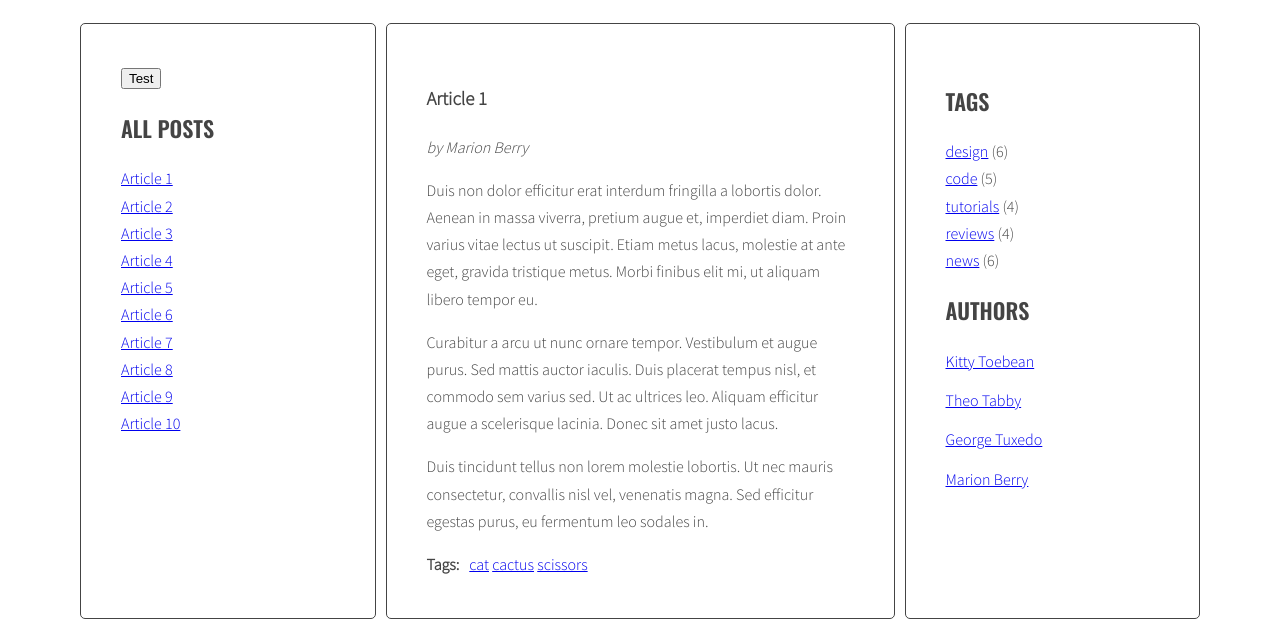
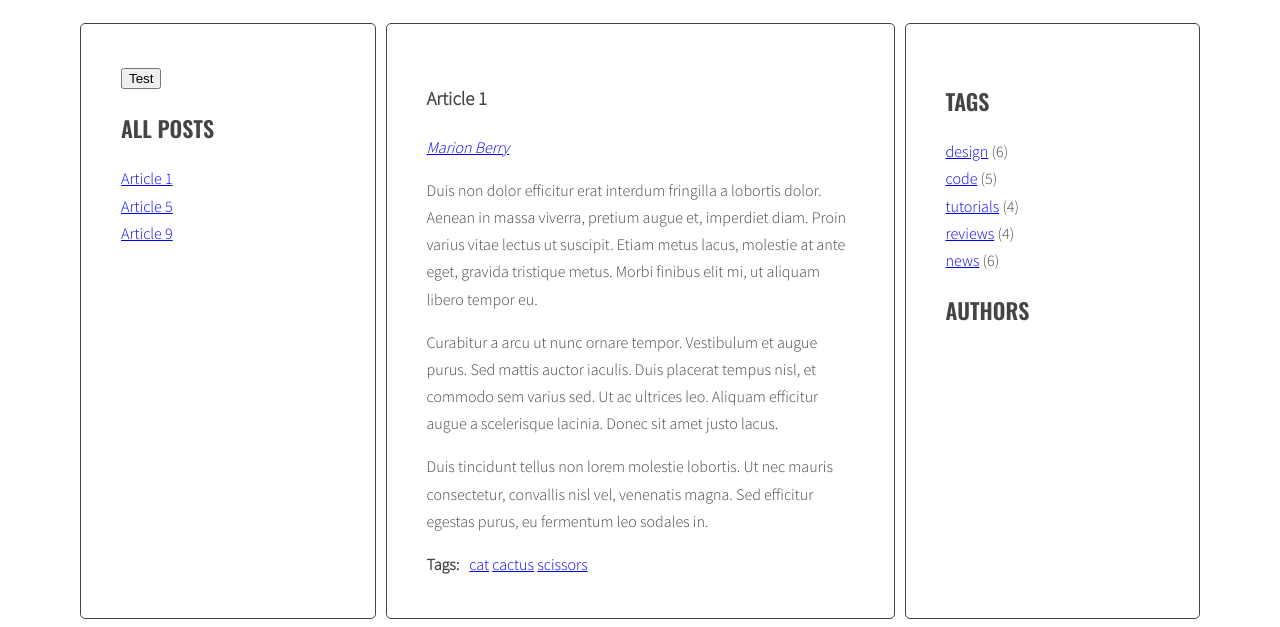
Before and after one commit to jpniak/javascript-blog, a website: page index.html in a window 1280 px wide. Both pictures are taken after a click on the link "Marion Berry". Shown: the part 220-847 px from the top of the page. Drawn offline with nearby package versions, Linux system fonts and the light colour scheme.

Commit message:
Add javascript blog after 6.2 module

```diff
--- a/index.html
+++ b/index.html
@@ -30,9 +30,9 @@
         </ul>
       </aside>
       <section class="posts">
-        <article class="post active" id="article-1" data-tags="cat cactus scissors">
+        <article class="post active" id="article-1" data-tags="cat cactus scissors" data-author="Marion Berry">
           <h3 class="post-title">Article 1</h3>
-          <p class="post-author">by Marion Berry</p>
+          <p class="post-author"></p>
           <div class="post-content">
             <p>Duis non dolor efficitur erat interdum fringilla a lobortis dolor. Aenean in massa viverra, pretium augue et, imperdiet diam. Proin varius vitae lectus ut suscipit. Etiam metus lacus, molestie at ante eget, gravida tristique metus. Morbi finibus elit mi, ut aliquam libero tempor eu.</p>
 
@@ -48,9 +48,9 @@
             </ul>
           </div>
         </article>
-        <article class="post" id="article-2" data-tags="dogs cats">
+        <article class="post" id="article-2" data-tags="dogs cats" data-author="Theo Tabby">
           <h3 class="post-title">Article 2</h3>
-          <p class="post-author">by Theo Tabby</p>
+          <p class="post-author"></p>
           <div class="post-content">
             <p>Phasellus sollicitudin, arcu vel iaculis ullamcorper, quam leo viverra orci, et faucibus quam sapien vel est. Maecenas ac suscipit elit. Nullam interdum, lorem vitae venenatis pulvinar, ex dui malesuada nunc, tempus cursus enim metus vel nulla.</p>
 
@@ -66,9 +66,9 @@
             </ul>
           </div>
         </article>
-        <article class="post" id="article-3" data-tags="bike e-bike skates">
+        <article class="post" id="article-3" data-tags="bike e-bike skates" data-author="George Tuxedo">
           <h3 class="post-title">Article 3</h3>
-          <p class="post-author">by George Tuxedo</p>
+          <p class="post-author"></p>
           <div class="post-content">
             <p>Mauris vel pellentesque turpis, ac sodales nisl. Quisque iaculis mi velit, ut convallis tellus accumsan a. Quisque iaculis, nisi et dignissim tincidunt, nisl eros euismod nulla, finibus laoreet erat enim posuere elit.</p>
 
@@ -84,9 +84,9 @@
             </ul>
           </div>
         </article>
-        <article class="post" id="article-4" data-tags="ski snowboard snowblades">
+        <article class="post" id="article-4" data-tags="ski snowboard snowblades" data-author="Kitty Toebean">
           <h3 class="post-title">Article 4</h3>
-          <p class="post-author">by Kitty Toebean</p>
+          <p class="post-author"></p>
           <div class="post-content">
             <p>Morbi vel cursus nulla, vel varius mauris. Suspendisse sed elit sit amet risus faucibus vestibulum ut sit amet purus. Donec orci est, condimentum ut quam quis, scelerisque fringilla ligula.</p>
 
@@ -103,9 +103,9 @@
             </ul>
           </div>
         </article>
-        <article class="post" id="article-5" data-tags="trial mtb bike">
+        <article class="post" id="article-5" data-tags="trial mtb bike" data-author="Marion Berry">
           <h3 class="post-title">Article 5</h3>
-          <p class="post-author">by Marion Berry</p>
+          <p class="post-author"></p>
           <div class="post-content">
             <p>Suspendisse sem eros, euismod condimentum arcu ac, consequat fermentum orci. Nam convallis lacus nec interdum vestibulum. Vestibulum luctus, quam eu tristique ornare, lorem nibh sodales enim, vitae tempor dolor ante vitae tortor.</p>
 
@@ -121,9 +121,9 @@
             </ul>
           </div>
         </article>
-        <article class="post" id="article-6" data-tags="graffiti street art">
+        <article class="post" id="article-6" data-tags="graffiti street art" data-author="George Tuxedo">
           <h3 class="post-title">Article 6</h3>
-          <p class="post-author">by George Tuxedo</p>
+          <p class="post-author"></p>
           <div class="post-content">
             <p>Donec posuere iaculis ante sed hendrerit. Lorem ipsum dolor sit amet, consectetur adipiscing elit. Quisque hendrerit neque nec urna tincidunt, quis vehicula dui vulputate. Morbi est sapien, auctor ut lectus eu, placerat viverra lorem.</p>
 
@@ -139,9 +139,9 @@
             </ul>
           </div>
         </article>
-        <article class="post" id="article-7" data-tags="blondes brunettes latinas">
+        <article class="post" id="article-7" data-tags="blondes brunettes latinas" data-author="Kitty Toebean">
           <h3 class="post-title">Article 7</h3>
-          <p class="post-author">by Kitty Toebean</p>
+          <p class="post-author"></p>
           <div class="post-content">
             <p>Donec eleifend mauris ac nisl fermentum, ac fermentum turpis dignissim. Aliquam diam nisl, imperdiet a varius eget, lobortis sed nisi. Nullam suscipit ipsum sed magna blandit, sed pellentesque urna malesuada.</p>
 
@@ -157,9 +157,9 @@
             </ul>
           </div>
         </article>
-        <article class="post" id="article-8" data-tags="audi bmw vw">
+        <article class="post" id="article-8" data-tags="audi bmw vw" data-author="Theo Tabby">
           <h3 class="post-title">Article 8</h3>
-          <p class="post-author">by Theo Tabby</p>
+          <p class="post-author"></p>
           <div class="post-content">
             <p>Praesent quis imperdiet erat. Curabitur tempor sapien a interdum malesuada. Proin libero erat, sagittis a sollicitudin eget, pulvinar nec risus. Cras et suscipit sem.</p>
 
@@ -176,9 +176,9 @@
             </ul>
           </div>
         </article>
-        <article class="post" id="article-9" data-tags="knifes guns military">
+        <article class="post" id="article-9" data-tags="knifes guns military" data-author="Marion Berry">
           <h3 class="post-title">Article 9</h3>
-          <p class="post-author">by Marion Berry</p>
+          <p class="post-author"></p>
           <div class="post-content">
             <p>Tam et facilisis purus. Donec vulputate est quis lobortis posuere. Nunc vitae lorem ut odio faucibus pulvinar nec in justo. Ut ut ante ac tellus ornare tempus. Nunc maximus, tortor et dictum convallis, nunc libero posuere leo, scelerisque ultrices arcu sapien ut tellus.</p>
 
@@ -194,9 +194,9 @@
             </ul>
           </div>
         </article>
-        <article class="post" id="article-10" data-tags="python perl assembler">
+        <article class="post" id="article-10" data-tags="python perl assembler" data-author="George Tuxedo">
           <h3 class="post-title">Article 10</h3>
-          <p class="post-author">by George Tuxedo</p>
+          <p class="post-author"></p>
           <div class="post-content">
             <p>Aliquam erat volutpat. Ut non eleifend lectus. Donec suscipit tellus tempor, ornare dui id, hendrerit neque. Phasellus lacinia laoreet dui in luctus. Sed hendrerit, magna sit amet varius tempor, augue augue scelerisque est, non scelerisque mauris libero eu sapien.</p>
 
@@ -225,7 +225,7 @@
           <li><a href="#">news</a> <span>(6)</span></li>
         </ul>
         <h2 class="section-title">Authors</h2>
-        <ul class="list authors">
+        <ul class="list authors"><!--
           <li>
             <a href="#">
               <span class="author-name">Kitty Toebean</span>
@@ -245,7 +245,7 @@
             <a href="#">
               <span class="author-name">Marion Berry</span>
             </a>
-          </li>
+          </li> -->
         </ul>
       </aside>
     </main>
--- a/js/script.js
+++ b/js/script.js
@@ -47,11 +47,12 @@ function titleClickHandler(event){
     const optArticleSelector = '.post',
           optTitleSelector = '.post-title',
           optTitleListSelector = '.titles',
-          optArticleTagsSelector = '.post-tags .list';
+          optArticleTagsSelector = '.post-tags .list',
+            optArticleAuthorSelector = '.post-author';
 
-function generateTitleLinks(){
-    console.log('function generateTitleLinks has started')
-
+function generateTitleLinks(customSelector = ''){
+    console.log('function generateTitleLinks has started');
+    console.log('optArticleSelector is:', optArticleSelector, 'customSelector is:', customSelector);
     /* remove contents of titleList */
     const titleList = document.querySelector(optTitleListSelector)
     console.log('znaleziono liste linkow')
@@ -59,7 +60,8 @@ function generateTitleLinks(){
     console.log('wyczyszczono liste linkow')
 
     /* find all the articles and save them to variable: articles */
-    const articles = document.querySelectorAll(optArticleSelector);
+    const articles = document.querySelectorAll(optArticleSelector + customSelector);
+
 
 
     let html = '';
@@ -185,17 +187,17 @@ function tagClickHandler(event){
 
   /* END LOOP: for each active tag link */
     }
-
   /* find all tag links with "href" attribute equal to the "href" constant */
-     // tu właśnie nie miałem pomysłu jak to zrobić
-
+    const allTags = document.querySelectorAll('a[href^="' + href + '"]');
 
   /* START LOOP: for each found tag link */
+    for(const tag of allTags){
 
     /* add class active */
+    tag.classList.add('active');
 
   /* END LOOP: for each found tag link */
-
+    }
   /* execute function "generateTitleLinks" with article selector as argument */
     generateTitleLinks('[data-tags~="' + tag + '"]');
 }
@@ -218,3 +220,112 @@ function addClickListenersToTags(){
 }
 
 addClickListenersToTags();
+
+
+function generateAuthors(){
+    console.log('function generateAuthors has started')
+  /* find all articles */
+
+    const articles = document.querySelectorAll(optArticleSelector);
+
+    console.log('Znaleziono nastepujace artykuly:', articles);
+
+  /* START LOOP: for every article: */
+    for(let article of articles){
+
+
+    /* find tags wrapper */
+    const authorWrapper = article.querySelector(optArticleAuthorSelector);
+    console.log('Znaleziono nastepujace wrappery tagow:', authorWrapper);
+
+    /* make html variable with empty string */
+    let html = '';
+
+    /* get tags from data-tags attribute */
+    const articleAuthor = article.getAttribute('data-author');
+    console.log('Znaleziono nastepujacych Autorów:', articleAuthor)
+
+
+
+      /* generate HTML of the link */
+        const linkAuthor = '<a href="#' + articleAuthor + '">' + articleAuthor + '</a>';
+        console.log(linkAuthor);
+
+      /* add generated code to html variable */
+        html = html + linkAuthor  + ' ';
+        console.log(html)
+
+
+    /* insert HTML of all the links into the author wrapper */
+    authorWrapper.innerHTML = html;
+
+  /* END LOOP: for every article: */
+    }
+    }
+
+ generateAuthors();
+
+function authorClickHandler(event){
+    console.log('Function authorClickHandler has started');
+
+
+  /* prevent default action for this event */
+    event.preventDefault();
+
+
+  /* make new constant named "clickedElement" and give it the value of "this" */
+    const clickedElement = this;
+    console.log('Author was clicked!');
+
+  /* make a new constant "href" and read the attribute "href" of the clicked element */
+    const href = clickedElement.getAttribute('href')
+    console.log('Clicked Author href is:', href)
+
+  /* make a new constant "tag" and extract tag from the "href" constant */
+    const author = href.replace('#', '');
+
+  /* find all tag links with class active */
+    const tagLinks = document.querySelectorAll('a.active[href^="#tag-"]')
+    console.log(tagLinks)
+
+  /* START LOOP: for each active tag link */
+    for (let tagLink of tagLinks){
+
+    /* remove class active */
+    tagLink.classList.remove('active')
+
+  /* END LOOP: for each active tag link */
+    }
+  /* find all tag links with "href" attribute equal to the "href" constant */
+    const allAuthors = document.querySelectorAll('a[href^="' + href + '"]');
+
+  /* START LOOP: for each found tag link */
+    for(const author of allAuthors){
+
+    /* add class active */
+    author.classList.add('active');
+
+  /* END LOOP: for each found tag link */
+    }
+  /* execute function "generateTitleLinks" with article selector as argument */
+    generateTitleLinks('[data-author="' + author + '"]');
+}
+
+
+function addClickListenersToAuthors(){
+
+  /* find all links to Authors */
+    const links = document.querySelectorAll('.post-author a');
+
+  /* START LOOP: for each link */
+    for(let link of links){
+
+    /* add tagClickHandler as event listener for that link */
+    link.addEventListener('click', authorClickHandler);
+
+
+  /* END LOOP: for each link */
+    }
+}
+
+addClickListenersToAuthors();
```
